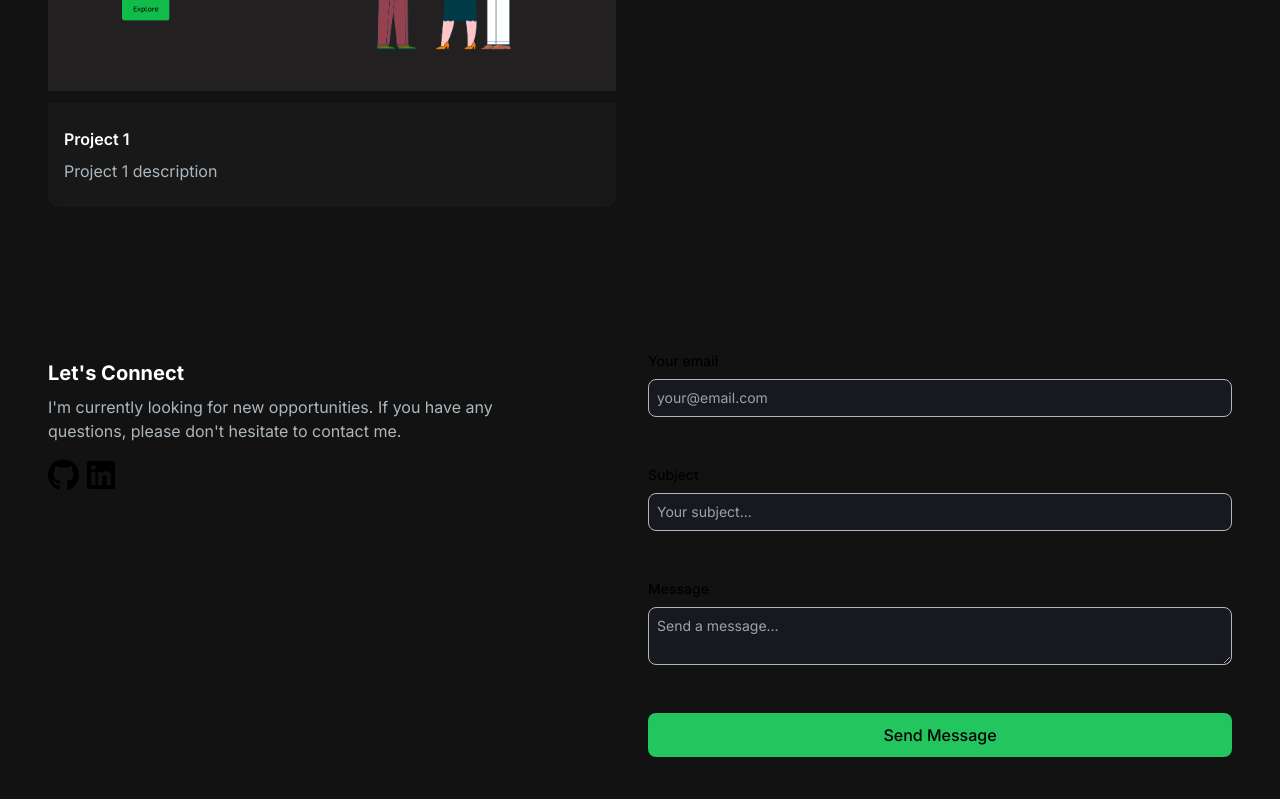
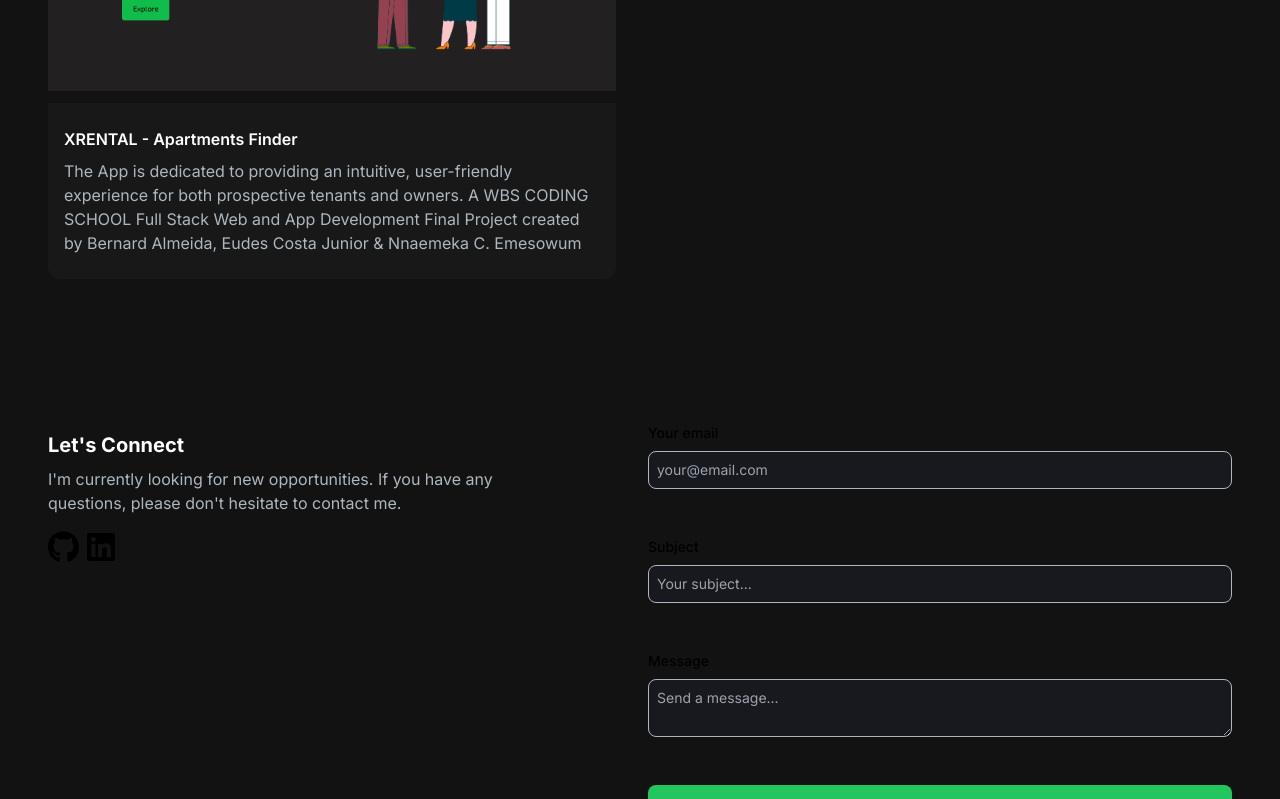
Before and after one commit to biernard1988/portfolio-website, a Next.js app: page / in a window 1280 px wide. Shown: the part 1480-2279 px from the top of the page. Built offline with nearby package versions, Linux system fonts and the light colour scheme.

Commit message:
added the emailjs feature for the contact form in the email section

```diff
--- a/app/components/EmailSection.jsx
+++ b/app/components/EmailSection.jsx
@@ -1,35 +1,45 @@
 "use client";
-import React, { useState } from "react";
+import React, { useRef } from "react";
 import { FontAwesomeIcon } from "@fortawesome/react-fontawesome";
 import { faGithub, faLinkedin } from "@fortawesome/free-brands-svg-icons";
 import Link from "next/link";
+import emailjs from "@emailjs/browser";
+import { ToastContainer, toast } from "react-toastify";
+import "react-toastify/dist/ReactToastify.css";
 
 function EmailSection() {
-  const [emailSubmitted, setEmailSubmitted] = useState(false);
-  const handleSubmit = async (e) => {
+  const form = useRef();
+
+  const sendEmail = (e) => {
     e.preventDefault();
-    const data = {
-      email: e.target.email.value,
-      subject: e.target.subject.value,
-      message: e.target.message.value,
-    };
-    const JSONdata = JSON.stringify(data);
-    const endpoint = "/api/send";
+    emailjs
+      .sendForm(
+        "service_7ge1p1q",
+        "template_d2qteaz",
+        form.current,
+        "Fp4lObwyj0EFy-HWn"
+      )
+      .then(
+        (result) => {
+          console.log(result.text);
+        },
+        (error) => {
+          console.log(error.text);
+        }
+      );
+  };
 
-    const options = {
-      method: "POST",
-      headers: {
-        "Content-Type": "application/json",
-      },
-      body: JSONdata,
-    };
-    const response = await fetch(endpoint, options);
-    const resData = await response.json();
-
-    if (response.status === 200) {
-      console.log("Message sent");
-      setEmailSubmitted(true);
-    }
+  const notify = () => {
+    toast.success("Email sent Successfully", {
+      position: "top-right",
+      autoClose: 2000,
+      hideProgressBar: false,
+      closeOnClick: true,
+      pauseOnHover: true,
+      draggable: true,
+      progress: undefined,
+      theme: "dark",
+    });
   };
 
   return (
@@ -45,16 +55,16 @@ function EmailSection() {
           questions, please don't hesitate to contact me.
         </p>
         <div className="socials flex flex-row gap-2">
-          <Link href="https://github.com/akshaykulkarni">
+          <Link href="https://github.com/biernard1988">
             <FontAwesomeIcon icon={faGithub} style={{ fontSize: "2rem" }} />
           </Link>
-          <Link href="https://github.com/akshaykulkarni">
+          <Link href="https://www.linkedin.com/in/bernard-almeida-da-costa/">
             <FontAwesomeIcon icon={faLinkedin} style={{ fontSize: "2rem" }} />
           </Link>
         </div>
       </div>
       <div>
-        <form className="flex flex-col gap-6" onSubmit={handleSubmit}>
+        <form className="flex flex-col gap-6" onSubmit={sendEmail} ref={form}>
           <div className="mb-6">
             <label htmlFor="email" className="block mb-2 text-sm font-medium">
               Your email
@@ -95,13 +105,24 @@ function EmailSection() {
           </div>
           <button
             type="submit"
+            onClick={notify}
+            value="Send"
             className="bg-green-500 hover:bg-gradient-to-r from-cyan-500 to-green-500 hover:text-black font-medium py-2.5 px-5 rounded-lg w-full"
           >
             Send Message
           </button>
-          {emailSubmitted && (
-            <p className="text-green-500">Email sent successfully!</p>
-          )}
+          <ToastContainer
+            position="top-right"
+            autoClose={2000}
+            hideProgressBar={false}
+            newestOnTop={false}
+            closeOnClick
+            rtl={false}
+            pauseOnFocusLoss
+            draggable
+            pauseOnHover
+            theme="dark"
+          />
         </form>
       </div>
     </section>
--- a/app/components/Footer.jsx
+++ b/app/components/Footer.jsx
@@ -4,7 +4,9 @@ function Footer() {
   return (
     <footer className="footer border border-t-[#33353F] border-l-transparent border-r-transparent">
       <div className="container p-12 flex justify-between">
-        <span>LOGO</span>
+        <span className="text-transparent bg-clip-text bg-gradient-to-r from-cyan-500 to-green-500">
+          BERNARD COSTA
+        </span>
         <p className="text-slate-600">All rights reserved</p>
       </div>
     </footer>
--- a/app/components/ProjectSection.jsx
+++ b/app/components/ProjectSection.jsx
@@ -6,10 +6,11 @@ import ProjectTag from "./ProjectTag";
 const projectsData = [
   {
     id: 1,
-    title: "Project 1",
-    description: "Project 1 description",
+    title: "XRENTAL - Apartments Finder",
+    description:
+      "The App is dedicated to providing an intuitive, user-friendly experience for both prospective tenants and owners. A WBS CODING SCHOOL Full Stack Web and App Development Final Project created by Bernard Almeida, Eudes Costa Junior & Nnaemeka C. Emesowum",
     image: "/xrental.png",
-    tag: ["All", "Web"],
+    tag: ["All", "Web", "Mobile"],
     gitUrl: "https://github.com/AnthonyEmm/X-Rental-Apartments-Finder-",
     previewUrl: "https://xrental.onrender.com/",
   },
--- a/package.json
+++ b/package.json
@@ -9,14 +9,17 @@
     "lint": "next lint"
   },
   "dependencies": {
+    "@emailjs/browser": "^4.1.0",
     "@fortawesome/fontawesome-free": "^6.5.1",
     "@fortawesome/fontawesome-svg-core": "^6.5.1",
     "@fortawesome/free-brands-svg-icons": "^6.5.1",
     "@fortawesome/react-fontawesome": "^0.2.0",
     "@heroicons/react": "^2.1.1",
+    "emailjs": "^4.0.3",
     "next": "14.1.0",
     "react": "^18",
     "react-dom": "^18",
+    "react-toastify": "^10.0.4",
     "react-type-animation": "^3.2.0",
     "resend": "^3.1.0"
   },
```
Also changed, not shown: 1 other file (tests, documents, lock files or other folders).
